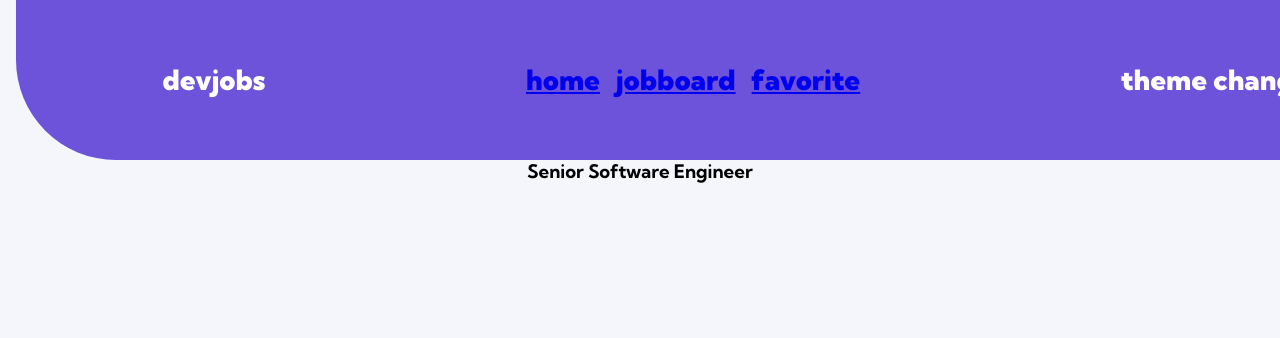
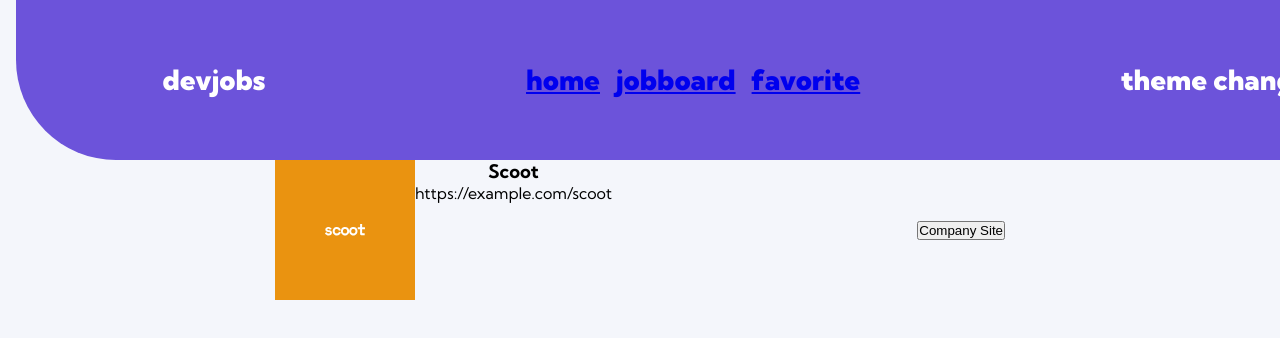
Before and after one commit to KseniiaErnest/devjobs-react, a React (Create React App) app: page /jobboard in a window 1280 px wide. Both pictures are taken after a click on the item 259 px from the left and 423 px from the top of the page. Shown: the top 338 px of the page. Built offline with nearby package versions, Linux system fonts and the light colour scheme.

Commit message:
Working on CSS job details

```diff
--- a/public/data.json
+++ b/public/data.json
@@ -2,7 +2,7 @@
   {
     "id": 1,
     "company": "Scoot",
-    "logo": "./assets/logos/scoot.svg",
+    "logo": "/assets/logos/scoot.svg",
     "logoBackground": "hsl(36, 87%, 49%)",
     "position": "Senior Software Engineer",
     "postedAt": "5h ago",
@@ -33,7 +33,7 @@
   {
     "id": 2,
     "company": "Blogr",
-    "logo": "./assets/logos/blogr.svg",
+    "logo": "/assets/logos/blogr.svg",
     "logoBackground": "hsl(12, 79%, 52%)",
     "position": "Haskell and PureScript Dev",
     "postedAt": "20h ago",
@@ -64,7 +64,7 @@
   {
     "id": 3,
     "company": "Vector",
-    "logo": "./assets/logos/vector.svg",
+    "logo": "/assets/logos/vector.svg",
     "logoBackground": "hsl(235, 10%, 23%)",
     "position": "Midlevel Back End Engineer",
     "postedAt": "1d ago",
@@ -94,7 +94,7 @@
   {
     "id": 4,
     "company": "Office Lite",
-    "logo": "./assets/logos/officelite.svg",
+    "logo": "/assets/logos/officelite.svg",
     "logoBackground": "hsl(227, 62%, 48%)",
     "position": "Senior Application Engineer",
     "postedAt": "2d ago",
@@ -126,7 +126,7 @@
   {
     "id": 5,
     "company": "Pod",
-    "logo": "./assets/logos/pod.svg",
+    "logo": "/assets/logos/pod.svg",
     "logoBackground": "hsl(216, 46%, 14%)",
     "position": "Remote DevOps Engineer",
     "postedAt": "2d ago",
@@ -162,7 +162,7 @@
   {
     "id": 6,
     "company": "Creative",
-    "logo": "./assets/logos/creative.svg",
+    "logo": "/assets/logos/creative.svg",
     "logoBackground": "hsl(295, 55%, 21%)",
     "position": "Desktop Support Manager",
     "postedAt": "4d ago",
@@ -196,7 +196,7 @@
   {
     "id": 7,
     "company": "Pomodoro",
-    "logo": "./assets/logos/pomodoro.svg",
+    "logo": "/assets/logos/pomodoro.svg",
     "logoBackground": "hsl(254, 71%, 45%)",
     "position": "iOS Engineer",
     "postedAt": "1w ago",
@@ -227,7 +227,7 @@
   {
     "id": 8,
     "company": "Maker",
-    "logo": "./assets/logos/maker.svg",
+    "logo": "/assets/logos/maker.svg",
     "logoBackground": "hsl(218, 58%, 31%)",
     "position": "Senior EJB Developer",
     "postedAt": "1w ago",
@@ -258,7 +258,7 @@
   {
     "id": 9,
     "company": "Coffeeroasters",
-    "logo": "./assets/logos/coffeeroasters.svg",
+    "logo": "/assets/logos/coffeeroasters.svg",
     "logoBackground": "hsl(29, 60%, 87%)",
     "position": "Senior Frontend Developer",
     "postedAt": "1w ago",
@@ -289,7 +289,7 @@
   {
     "id": 10,
     "company": "Mastercraft",
-    "logo": "./assets/logos/mastercraft.svg",
+    "logo": "/assets/logos/mastercraft.svg",
     "logoBackground": "hsl(0, 0%, 12%)",
     "position": "App & Website Designer",
     "postedAt": "2w ago",
@@ -322,7 +322,7 @@
   {
     "id": 11,
     "company": "Crowdfund",
-    "logo": "./assets/logos/crowdfund.svg",
+    "logo": "/assets/logos/crowdfund.svg",
     "logoBackground": "hsl(157, 57%, 50%)",
     "position": "Fullstack Developer",
     "postedAt": "1mo ago",
@@ -355,7 +355,7 @@
   {
     "id": 12,
     "company": "Typemaster",
-    "logo": "./assets/logos/typemaster.svg",
+    "logo": "/assets/logos/typemaster.svg",
     "logoBackground": "hsl(22, 89%, 52%)",
     "position": "Technical Lead Engineer",
     "postedAt": "1mo ago",
@@ -387,7 +387,7 @@
   {
     "id": 13,
     "company": "Crowdfund",
-    "logo": "./assets/logos/crowdfund.svg",
+    "logo": "/assets/logos/crowdfund.svg",
     "logoBackground": "hsl(157, 57%, 50%)",
     "position": "Front-end Developer",
     "postedAt": "1mo ago",
@@ -419,7 +419,7 @@
   {
     "id": 14,
     "company": "Coffeeroasters",
-    "logo": "./assets/logos/coffeeroasters.svg",
+    "logo": "/assets/logos/coffeeroasters.svg",
     "logoBackground": "hsl(29, 60%, 87%)",
     "position": "Junior Full-Stack Developer",
     "postedAt": "1mo ago",
@@ -451,7 +451,7 @@
   {
     "id": 15,
     "company": "Blogr",
-    "logo": "./assets/logos/blogr.svg",
+    "logo": "/assets/logos/blogr.svg",
     "logoBackground": "hsl(12, 79%, 52%)",
     "position": "Midweight Front-end Developer",
     "postedAt": "1mo ago",
--- a/src/App.css
+++ b/src/App.css
@@ -149,3 +149,35 @@ nav {
   line-height: 1.125rem;
   cursor: pointer;
 }
+
+/* JOB DETAILS */
+.job-details--container {
+  display: flex;
+  flex-direction: column;
+  width: 45.625rem;
+  margin: 0 auto;
+}
+
+.job-details--box-one {
+  display: flex;
+  justify-content: space-between;
+  align-items: center;
+  height: 8.75rem;
+}
+
+.job-details--box-one-smaller-one {
+  display: flex;
+}
+
+.job-details--img-box {
+  width: 8.75rem;
+  height: 8.75rem;
+  display: flex;
+  justify-content: center;
+  align-items: center;
+}
+
+.job-details--box-one-smaller-one > img {
+  height: 1.44rem;
+  width: 5.1rem;
+}
--- a/src/components/JobDetails.js
+++ b/src/components/JobDetails.js
@@ -12,8 +12,21 @@ export default function JobDetails() {
 
 
   return (
-    <div>
-       <h3>{job.position}</h3>
+    <div className='job-details--container'>
+      <div className='job-details--box-one'>
+      <div className='job-details--box-one-smaller-one'>
+      <div className='job-details--img-box' style={{backgroundColor: job.logoBackground}} >
+        <img src={`${process.env.PUBLIC_URL}${job.logo}`} alt={job.company} />
+        </div>
+         <div>
+          <h3>{job.company}</h3>
+          <p>{job.website}</p>
+        </div>
+        </div>
+        <button>Company Site</button>
+      </div>
+      <div className='job-details--box-two'></div>
+      <div className='job-details--box-three'></div>
     </div>
   )
 }
--- a/src/components/Jobs.js
+++ b/src/components/Jobs.js
@@ -10,7 +10,7 @@ export default function Jobs({ jobs }) {
       <ul className="jobs-list--box">
         {jobs.map((job) => (
           <li className="jobs-list--item" key={job.id} onClick={() => navigate(`/jobboard/job/${job.id}`)}>
-            <img src={job.logo} alt={job.company}></img>
+            <img style={{backgroundColor: job.logoBackground}} src={job.logo} alt={job.company}></img>
             <div>
             <p>{job.postedAt}</p>
             <span>・</span>
```
